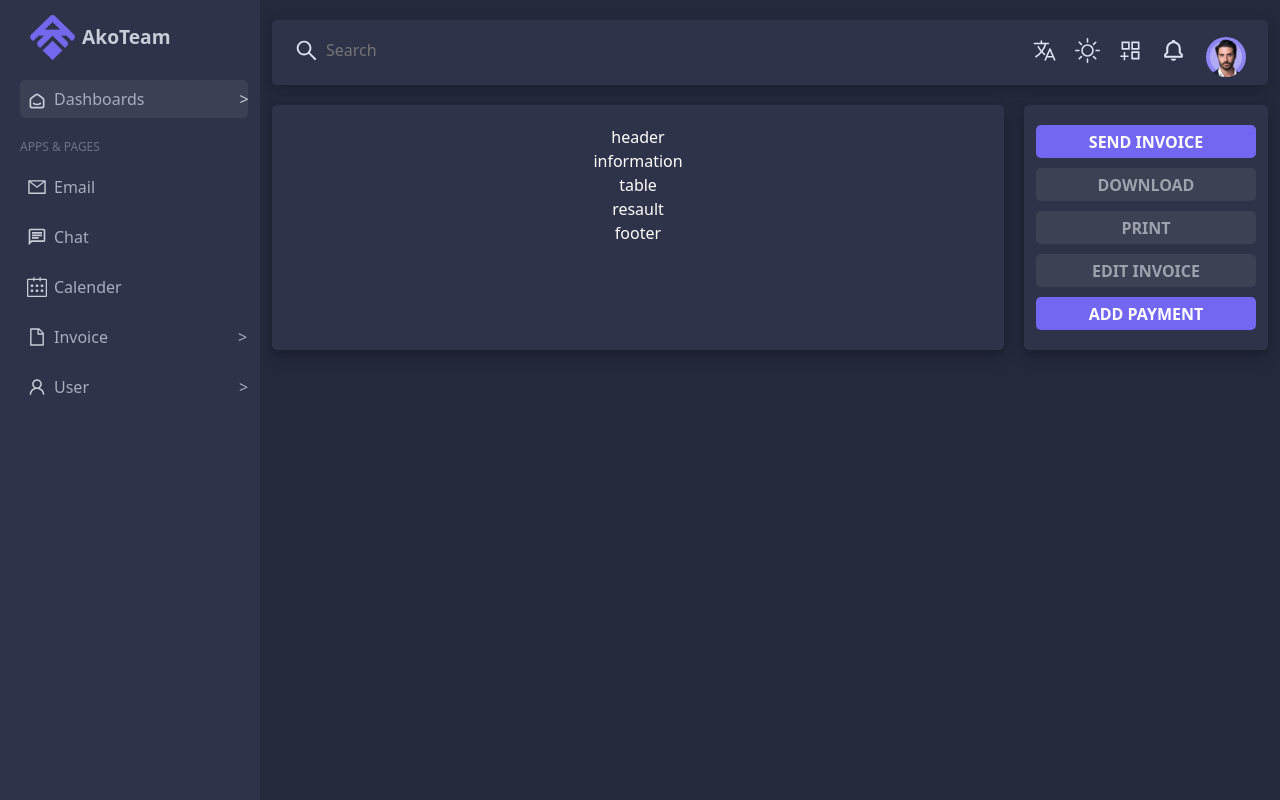
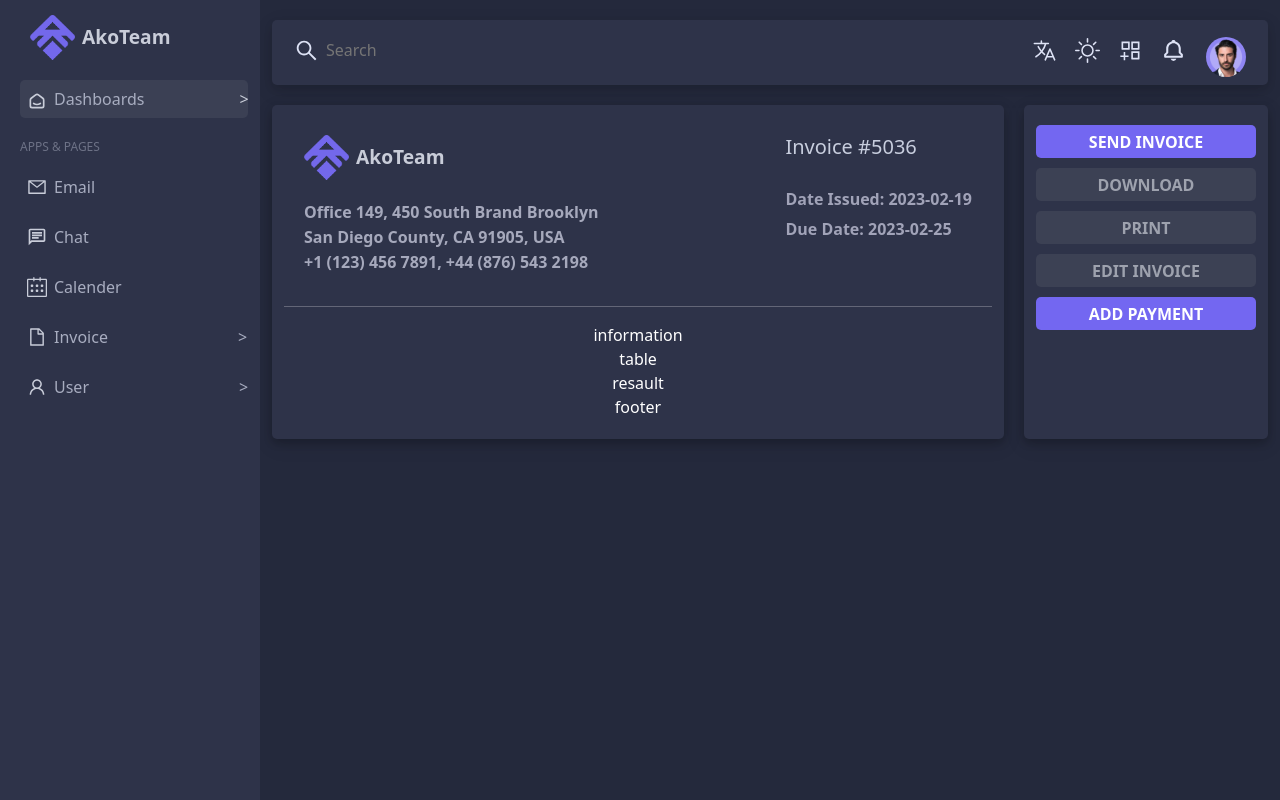
Before and after one commit to ErfanERATO/AdminPanel, a React (Create React App) app: page /invoicePreview in a window 1280 px wide. Built offline with nearby package versions, Linux system fonts and the light colour scheme.

Commit message:
create invoice preview header

```diff
--- a/src/components/InvoicePreview.jsx
+++ b/src/components/InvoicePreview.jsx
@@ -1,12 +1,42 @@
 import React from "react";
-import { FiSend } from "react-icons/fi";
+// import { FiSend } from "react-icons/fi";
+import Logo from "../assets/mohr.png";
 import "../style/invoice-preview-style.scss";
 
 const InvoicePreview = () => {
   return (
     <div className="invoice-preview">
       <div className="invoice-form container">
-        <div className="invoice-form-header">header</div>
+        <div className="invoice-form-header">
+
+          <div className="address">
+            <div className="logo-holder">
+              <img src={Logo} className="main-logo" />
+              <div className="company-name">AkoTeam</div>
+            </div>
+
+            <div className="adress-description">
+              <p>Office 149, 450 South Brand Brooklyn</p>
+              <p>San Diego County, CA 91905, USA</p>
+              <p>+1 (123) 456 7891, +44 (876) 543 2198</p>
+            </div>
+          </div>
+
+          <div className="invoice-information">
+            <h5>Invoice #5036</h5>
+            <div>
+              <p>
+                <span>Date Issued:</span>
+                <span> 2023-02-19</span>
+              </p>
+              <p className="due">
+                <span>Due Date:</span>
+                <span> 2023-02-25</span>
+              </p>
+            </div>
+          </div>
+        </div>
+        <hr/>
         <div className="invoice-form-information">information</div>
         <div className="">table</div>
         <div className="invoice-form-resault">resault</div>
--- a/src/style/invoice-preview-style.scss
+++ b/src/style/invoice-preview-style.scss
@@ -22,6 +22,72 @@
     display: flex;
     flex-direction: column;
     padding-top: 20px;
+    .invoice-form-header {
+      display: flex;
+      flex-direction: row;
+      justify-content: space-between;
+      flex-wrap: wrap;
+      .address {
+        display: flex;
+        flex-direction: column;
+        padding-top: 10px;
+        padding-left: 10px;
+        .logo-holder {
+          display: flex;
+          flex-direction: row;
+          justify-content: flex-start;
+          padding-left: 10px;
+          .main-logo {
+            width: 45px;
+            height: 45px;
+          }
+          .company-name {
+            color: #c9cdd9;
+            font-weight: bold;
+            font-size: larger;
+            display: flex;
+            align-items: center;
+            padding-left: 7px;
+          }
+        }
+        .adress-description {
+          display: flex;
+          flex-direction: column;
+          text-align: left;
+          padding-top: 35px;
+          padding-left: 10px;
+          p {
+            color: #a6a9bc;
+            margin-top: -15px;
+            font-weight: 600;
+          }
+        }
+      }
+
+      .invoice-information {
+        display: flex;
+        flex-direction: column;
+        text-align: left;
+        padding-top: 10px;
+        padding-right: 20px;
+        padding-left: 20px;
+        h5 {
+          color: #c8cede;
+        }
+        div {
+          padding-top: 20px;
+          p {
+            span {
+              color: #a1a3b8;
+              font-weight: 600;
+            }
+          }
+          .due {
+            margin-top: -10px;
+          }
+        }
+      }
+    }
   }
   .invoice-operation {
     width: 270px;
@@ -31,7 +97,8 @@
 
   .invoice-operation {
     align-items: center;
-    .send,.add {
+    .send,
+    .add {
       background-color: #7367f1;
       border: none;
       border-radius: 5px;
@@ -40,7 +107,9 @@
       color: white;
       font-weight: 600;
     }
-    .download,.print,.edit {
+    .download,
+    .print,
+    .edit {
       background-color: #3c4154;
       border: none;
       border-radius: 5px;
```
